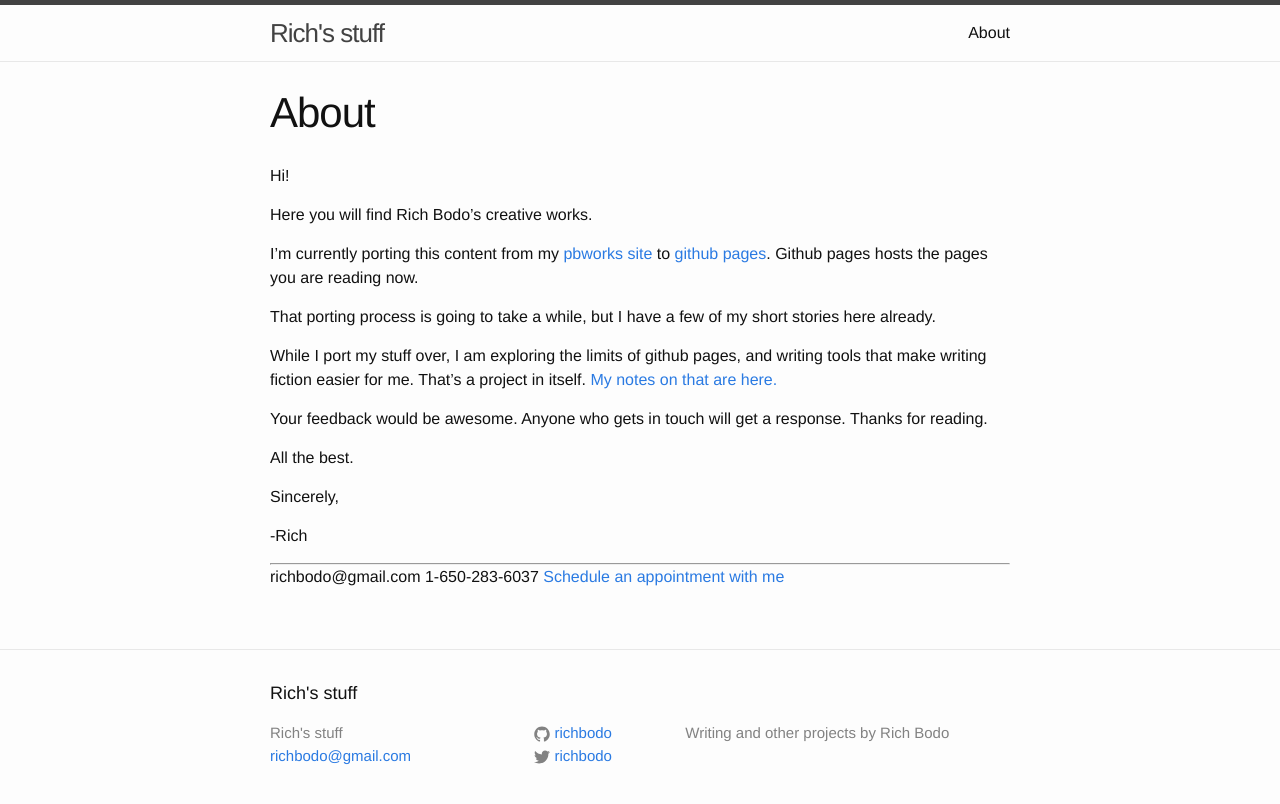
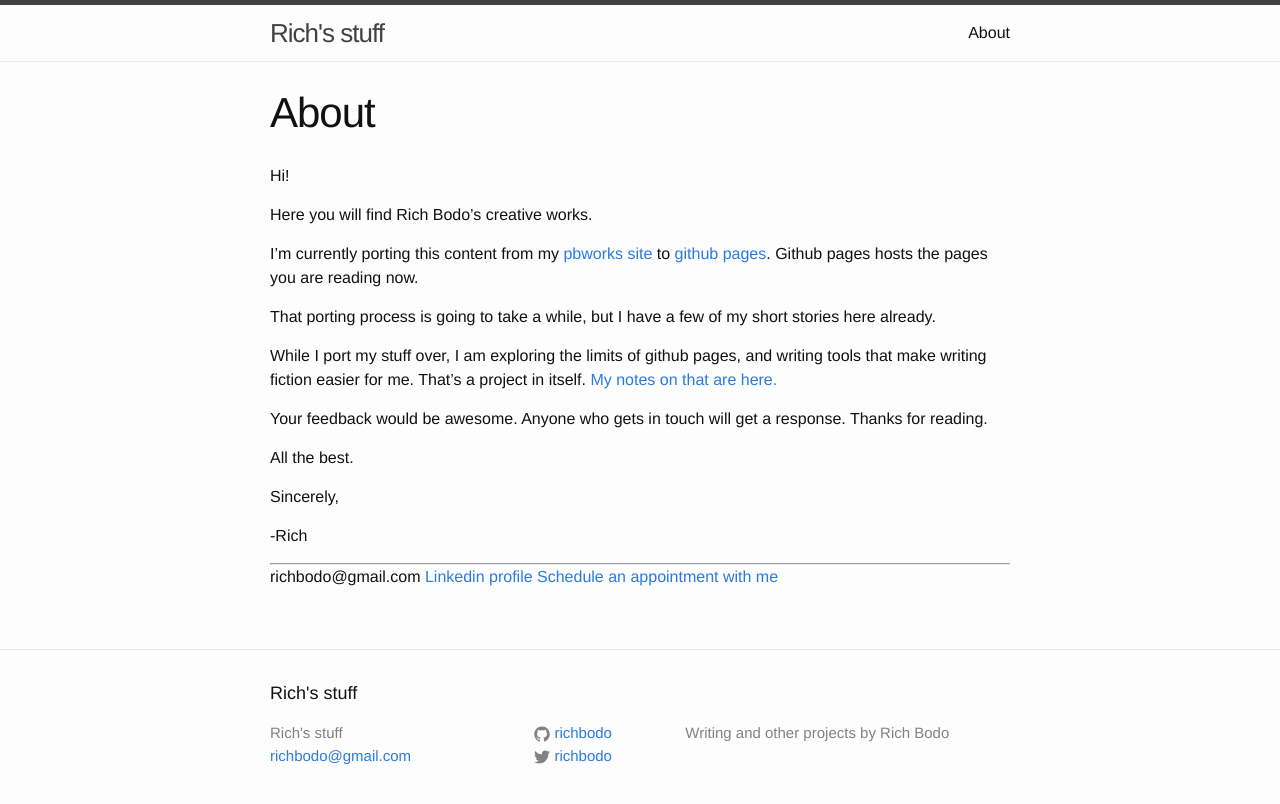
Before and after one commit to richbodo/richbodo.github.io, a Jekyll site: the page built from about.md, in a window 1280 px wide. Shown: the top 804 px of the page. Built offline with Jekyll 4.4.1, drawn with Linux system fonts in a browser that asks for light colours.

Commit message:
add linkedin site

```diff
--- a/about.md
+++ b/about.md
@@ -24,10 +24,11 @@ Sincerely,
 
 ---
 richbodo@gmail.com
-1-650-283-6037
+[Linkedin profile][linkedin-site]
 [Schedule an appointment with me][scheduling-link]
 
 [pbworks-site]: http://richbodo.pbworks.com
 [github-pages]:   https://pages.github.com
 [github-creatives]: http://richbodo.pbworks.com/w/page/100881106/Github%20For%20Writers%20Who%20Like%20To%20Use%20The%20Command%20Line%20To%20Write
 [scheduling-link]:https://schedule.richbodo.com
+[linkedin-site]:https://linkedin.com/in/complete
```
